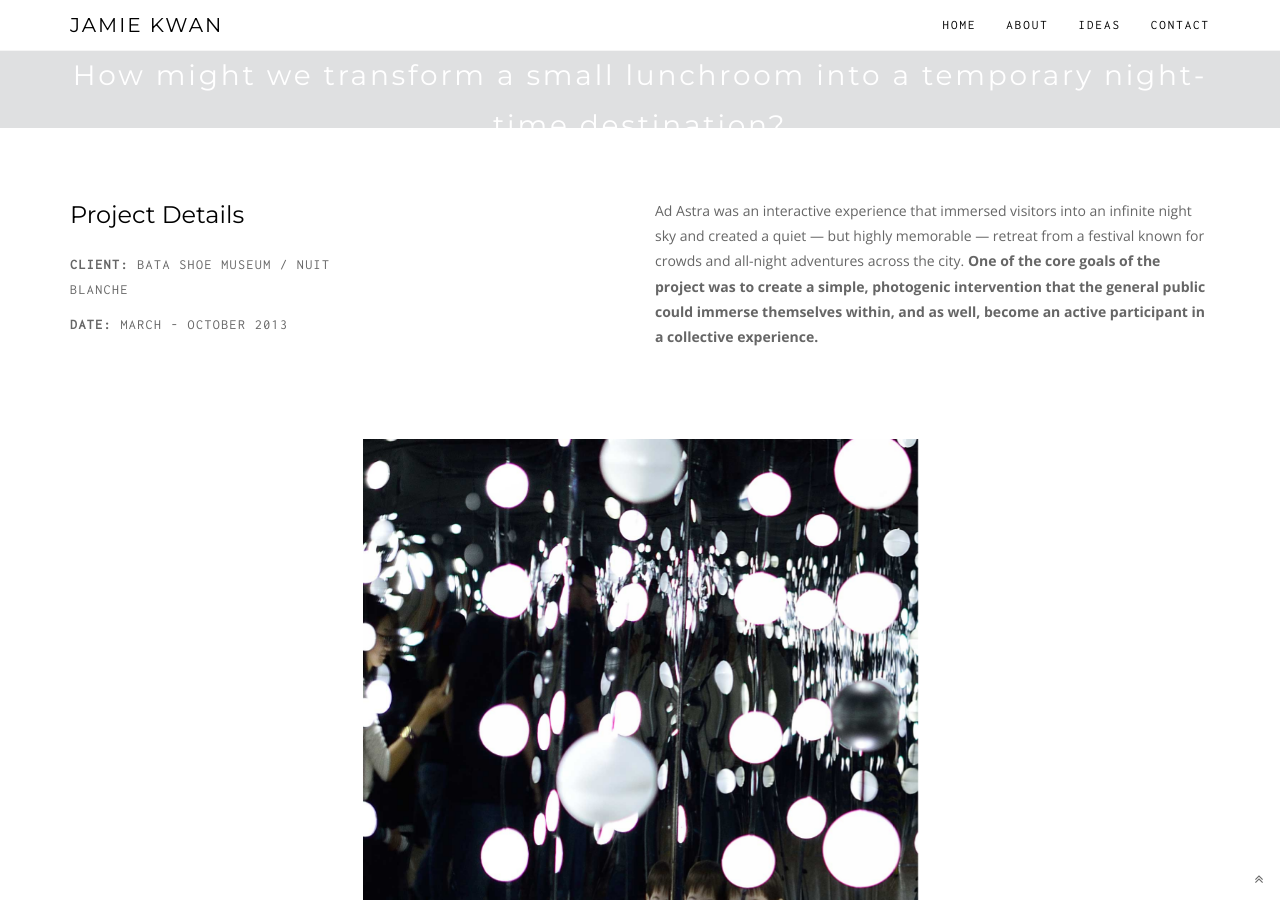
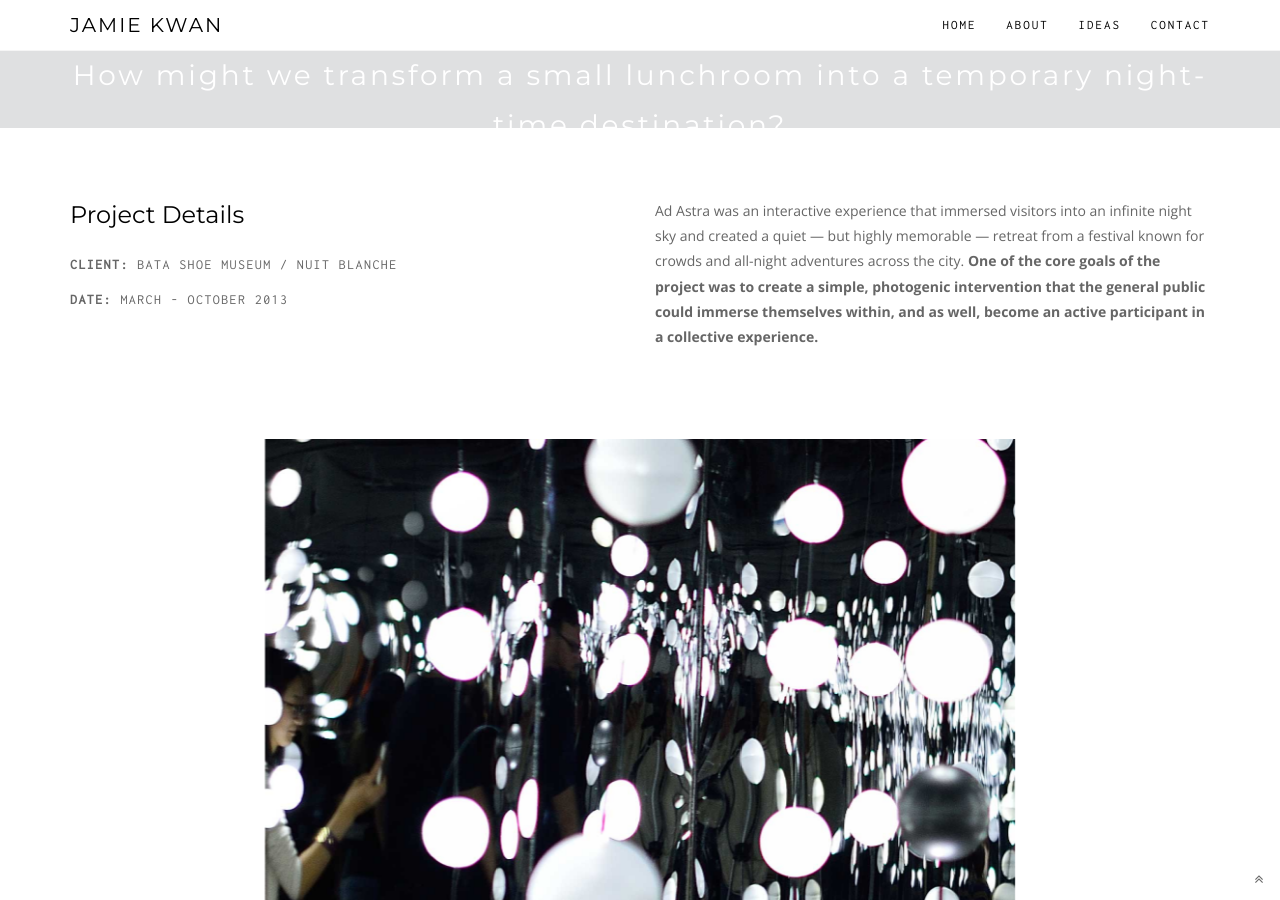
Before and after one commit to jmk91/jamiemkwan, a Jekyll site: the page built from ad-astra.html, in a window 1280 px wide and 900 px high, scrolled down 772 px. Built offline with Jekyll 4.4.1, drawn with Linux system fonts in a browser that asks for light colours.

Commit message:
adjust sizing

```diff
--- a/_layouts/portfolio.html
+++ b/_layouts/portfolio.html
@@ -38,7 +38,7 @@ title: Jamie Kwan | Experience Design & Strategy
 
 				<div class="row">
 
-					<div class="col-sm-3 col-m-3 col-xl-3">
+					<div class="col-sm-4 col-m-4 col-xl-4">
 
 						<div class="work-details wow fadeInUp">
 							<h3 class="work-details-title font-alt">Project Details</h3>
@@ -51,7 +51,7 @@ title: Jamie Kwan | Experience Design & Strategy
 
 					</div>
 
-					<div class="col-sm-6 col-sm-offset-3 col-m-6 col-m-offset-3 col-xl-6 col-xl-offset-3 wow fadeInUp">
+					<div class="col-sm-6 col-sm-offset-2 col-m-6 col-m-offset-2 col-xl-6 col-xl-offset-2 wow fadeInUp">
 						{{ content }}
 					</div>
 
@@ -80,7 +80,7 @@ title: Jamie Kwan | Experience Design & Strategy
 				{% for image in page.images %}
 				<div class="row">
 
-					<div class="col-sm-6 col-sm-offset-3  wow fadeInUp">
+					<div class="col-sm-8 col-sm-offset-2  wow fadeInUp">
 
 						<p><img src="{{ image.image_path }}" alt="{{ image.title }}" class="img-responsive"></p>
 					</div>
```
